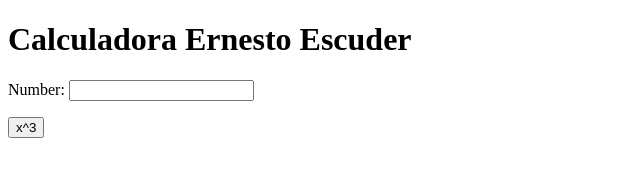
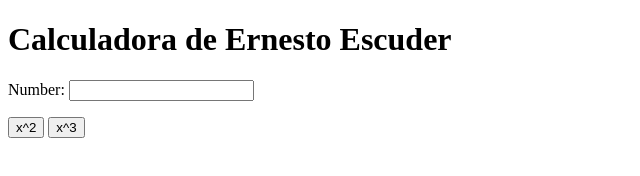
Before and after one commit to Erni1985/my_calculator_2, a plain HTML site: page index.html in a window 1280 px wide. Shown: the whole page, without its empty margins (0-640 px from the left). Drawn offline with Linux system fonts and the light colour scheme.

Commit message:
x^2 button

```diff
--- a/index.html
+++ b/index.html
@@ -5,10 +5,11 @@
 		<meta charset="utf-8">
 	</head>
 	<body>
-		<h1>Calculadora Ernesto Escuder</h1>
+		<h1>Calculadora de Ernesto Escuder</h1>
 		Number:
 		<input type="text" id="n1">
 		<p>
+			<button onclick="square()"> x^2 </button>
 			<button onclick="cube()"> x^3 </button>
 		</p>
 		<script type="text/javascript">
@@ -16,6 +17,10 @@
 				var num = document.getElementById("n1");
 				num.value = Math.pow(num.value, 3);
 			}
+			function square() {
+				var num = document.getElementById("n1");
+				num.value = Math.pow(num.value, 2);
+			}
 		</script>
 	</body>
 </html>
```
